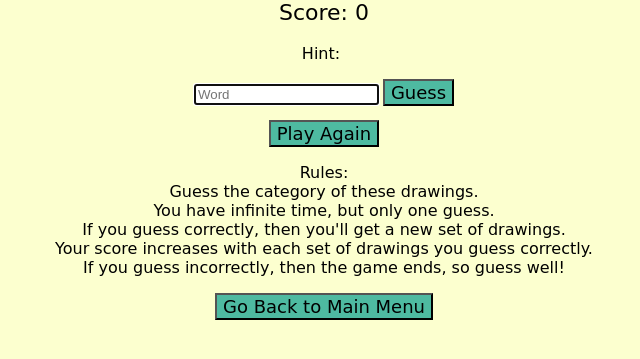
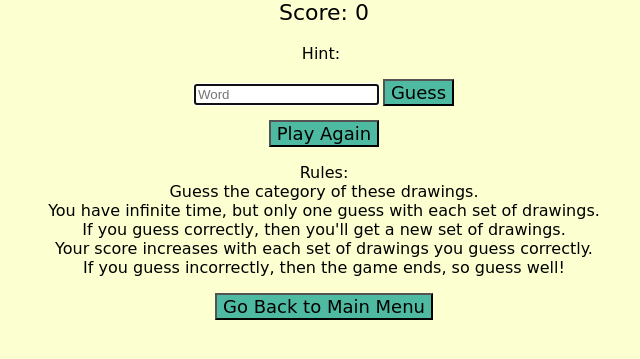
Before and after one commit to LeonKeithFranco/cmpt276-namingVariablesIsHard-group-project, a Node project: template views/pages/standard.ejs in a window 1280 px wide. Shown: the part 233-592 px from the top of the page, without its empty margins (316-956 px from the left). Run offline with Node 20 templates, Linux system fonts and the light colour scheme; the template is opened without the code that fills it, so the values that code supplies are empty; some libraries are stand-ins or nearby versions.

Commit message:
Update standard.ejs

```diff
--- a/views/pages/standard.ejs
+++ b/views/pages/standard.ejs
@@ -35,7 +35,7 @@
         <p id="standardModeRules" class="text">
             Rules:<br>
             Guess the category of these drawings.<br>
-            You have infinite time, but only one guess.<br>
+            You have infinite time, but only one guess with each set of drawings.<br>
             If you guess correctly, then you'll get a new set of drawings.<br>
             Your score increases with each set of drawings you guess correctly.<br>
             If you guess incorrectly, then the game ends, so guess well!
```
